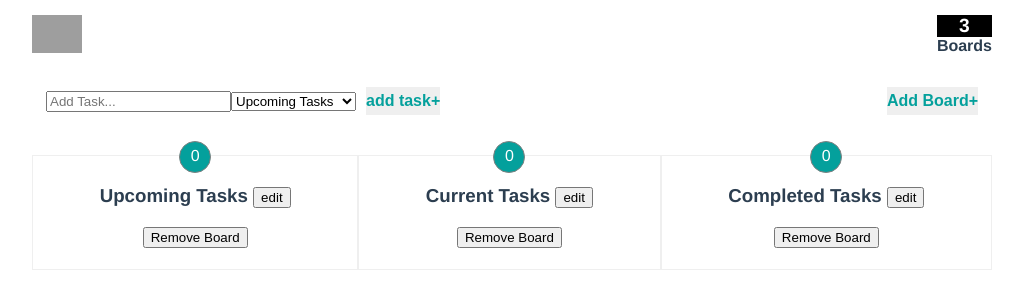
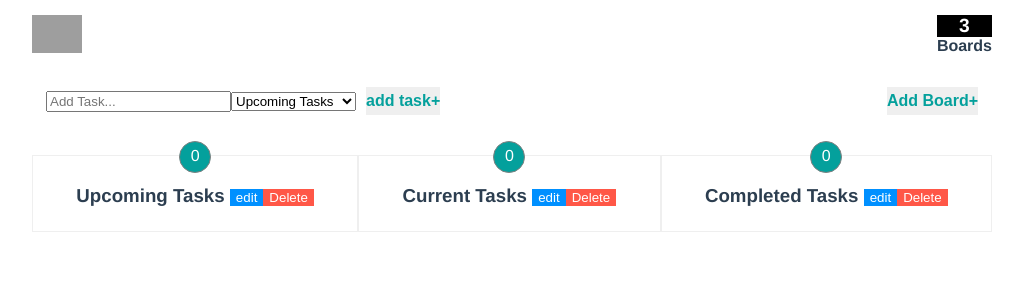
Before and after one commit to Josuerc026/vue-kanban, a Vue app: page / in a window 1280 px wide. Shown: the top 308 px of the page, without its empty margins (128-1151 px from the left). Built offline with nearby package versions, Linux system fonts and the light colour scheme; grey boxes are pictures that could not be loaded.

Commit message:
Style changes to UI elements

```diff
--- a/src/components/kanban.vue
+++ b/src/components/kanban.vue
@@ -17,7 +17,10 @@
             </form>
             <div class="kanban-container">
                 <div class="kanban" v-for="(kanban, index) in lists" :key="kanban.id">
-                    <div class="kanban-task-count" v-bind:class="{warning: (kanban.todoList.length > 4) && (kanban.todoList.length < 7)}">
+                    <div class="kanban-task-count" v-bind:class="{
+                        warning: (kanban.todoList.length > 4) && (kanban.todoList.length < 7),
+                        caution: (kanban.todoList.length >= 7)
+                    }">
                         <span>{{kanban.todoList.length}}</span>
                     </div>
                     <div v-if="kanban.checkTitle">
@@ -26,9 +29,9 @@
                     </div>
                     <h3>
                         {{kanban.title}}
-                        <button @click="editTitle(kanban)">edit</button>
+                        <button @click="editTitle(kanban)" class="edit-board-title">edit</button>
+                        <button @click="removeBoard(index)" class="remove-board">Delete</button>
                     </h3>
-                    <button @click="removeBoard(index)">Remove Board</button>
                     <ul>
                         <li v-for="(item, index) in kanban.todoList" :key="item.id" class="list-item">
                             <small>{{item.date}}</small>
@@ -141,6 +144,9 @@ export default {
 </script>
 
 <style scoped>
+    button{
+        cursor: pointer;
+    }
     fieldset{
         border: none;
     }
@@ -175,6 +181,10 @@ export default {
     .warning{
         background: yellow !important;
         color: #000 !important;
+    }
+    .caution{
+        background: #ff5747!important;
+        color: #fff !important;
     }
     .kanban-container{
         display: flex;
@@ -218,4 +228,14 @@ export default {
         box-shadow: 0 5px 15px rgba(0,0,0,0.3);
         transition: 0.25s all;
     }
+    .remove-board{
+        background: #ff5747;
+        border: 0;
+        color: #fff;
+    }
+    .edit-board-title{
+        background: #0090ff;
+        border: 0;
+        color: #fff;
+    }
 </style>
```
Also changed, not shown: 7 other files (tests, documents, lock files or other folders).
